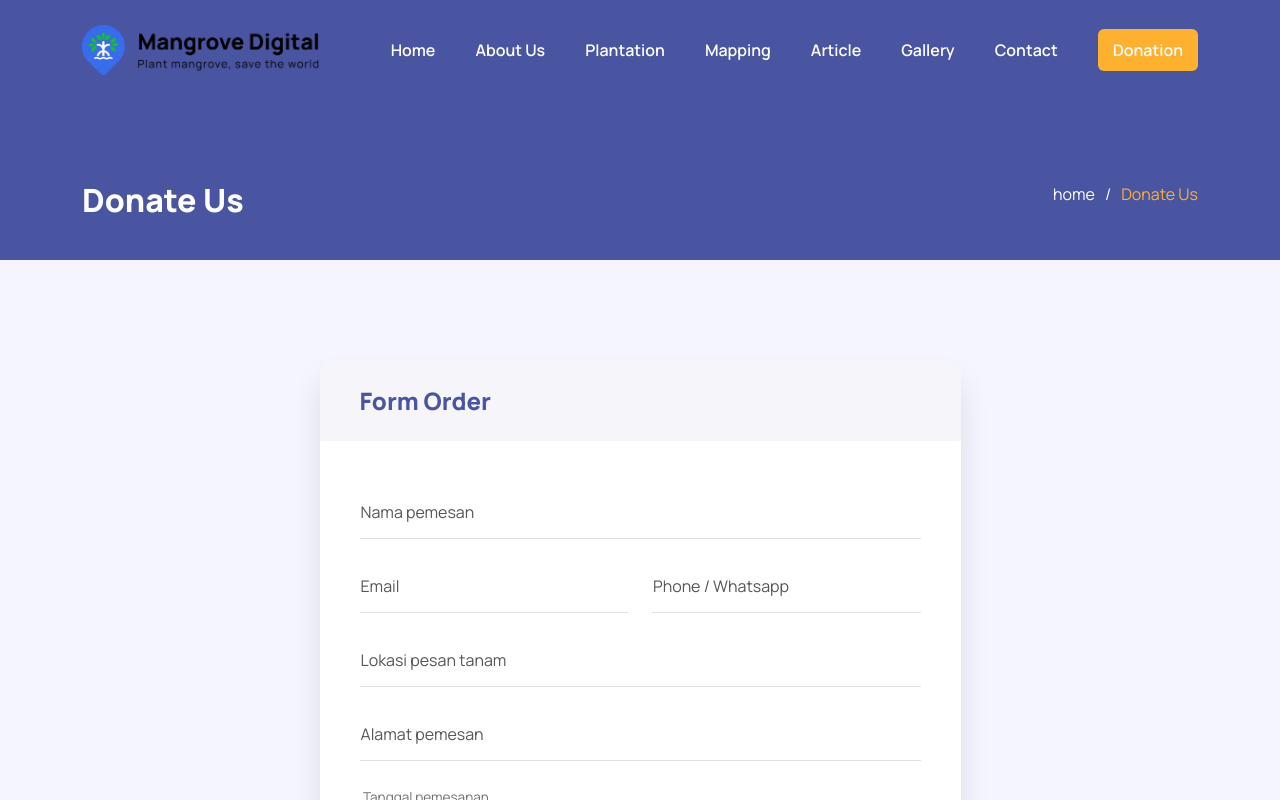
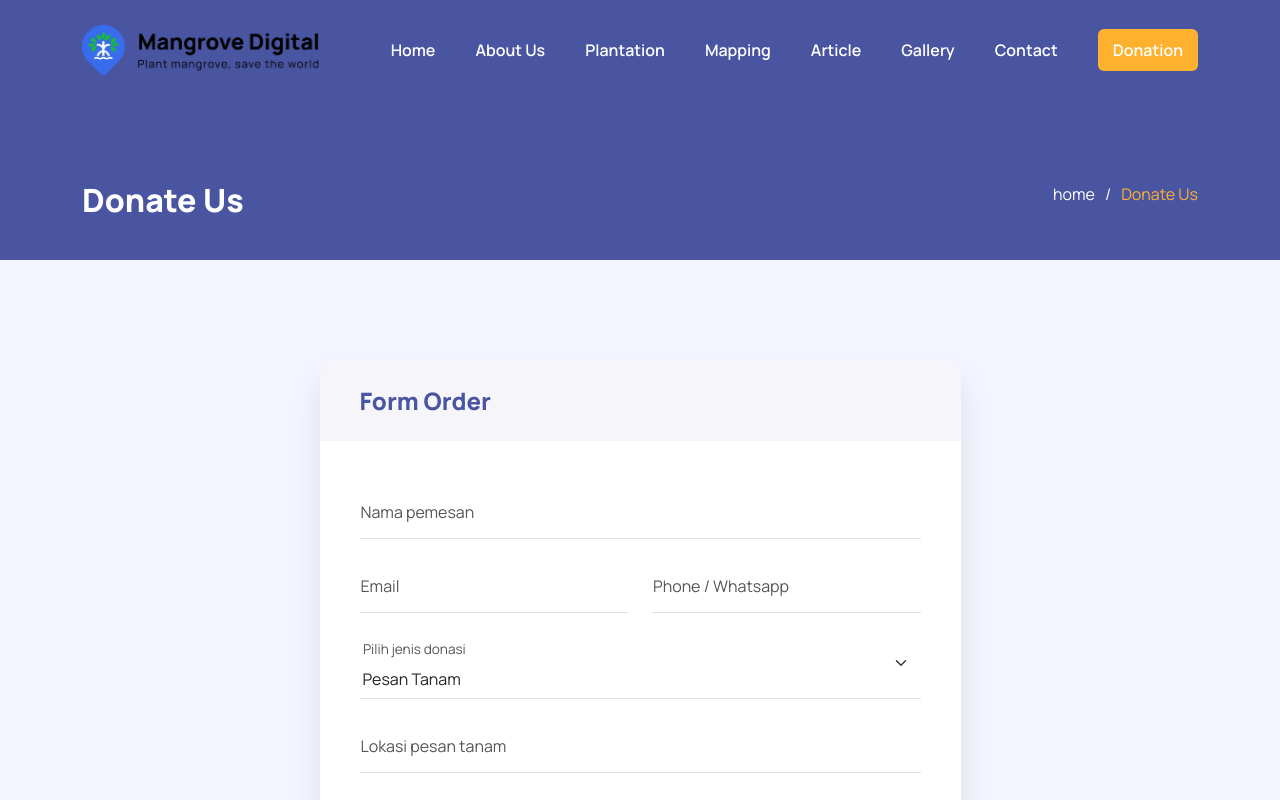
Before and after one commit to deniprobow/web-mangrove-digital-id, a Next.js app: page /donation in a window 1280 px wide. Shown: the top 800 px of the page. Built offline with nearby package versions, Linux system fonts and the light colour scheme.

Commit message:
add dropdown type donation

```diff
--- a/pages/donation/index.tsx
+++ b/pages/donation/index.tsx
@@ -16,7 +16,6 @@ export default function Donation() {
     return (
         <>
             <Header isHomePage={false} />
-            <Loading />
             <Breadcrumb
                 title = "Donate Us"
                 links = {breadcrumbLinks}
@@ -48,6 +47,14 @@ export default function Donation() {
                                                     <label htmlFor="input phone">Phone / Whatsapp</label>
                                                 </div>
                                             </div>
+                                        </div>
+                                        <div className="form-floating mb-3">
+                                            <select className="form-select" id="inputJenisDonasi">
+                                                <option value="1">Pesan Tanam</option>
+                                                <option value="2">Pesan Bibit</option>
+                                                <option value="3">Pemeliharaan Carbon</option>
+                                            </select>
+                                            <label htmlFor="inputJenisDonasi">Pilih jenis donasi</label>
                                         </div>
                                         <div className="form-floating mb-3">
                                             <input type="text" className="form-control" id="inputLokasiPesanTanam" placeholder="Lokasi pesan tanam" />
--- a/styles/scss/module/_card.scss
+++ b/styles/scss/module/_card.scss
@@ -34,6 +34,14 @@
             }
         }
 
+        .form-select {
+            border-radius: 0;
+            border-width: 0 0 1px 0;
+            padding-left: 3px;
+            padding-top: 40px;
+            height: 70px;
+        }
+
         > label {
             padding-left: 0;
             color: #555;
```
